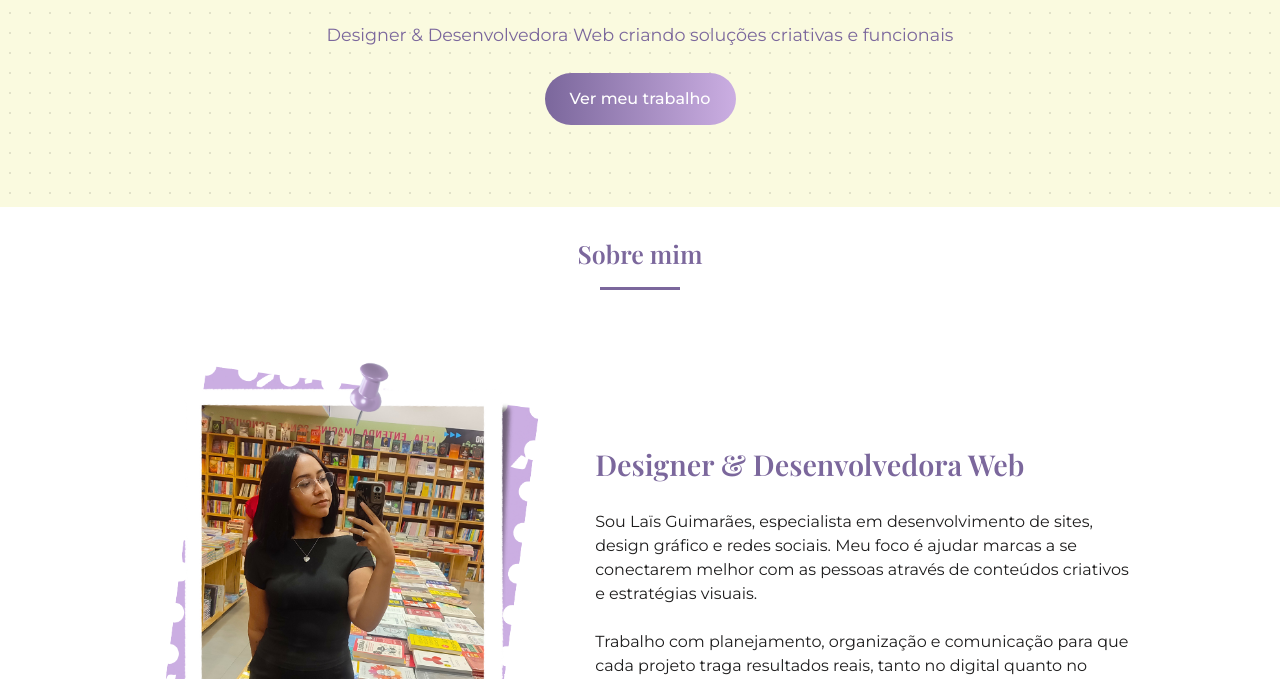
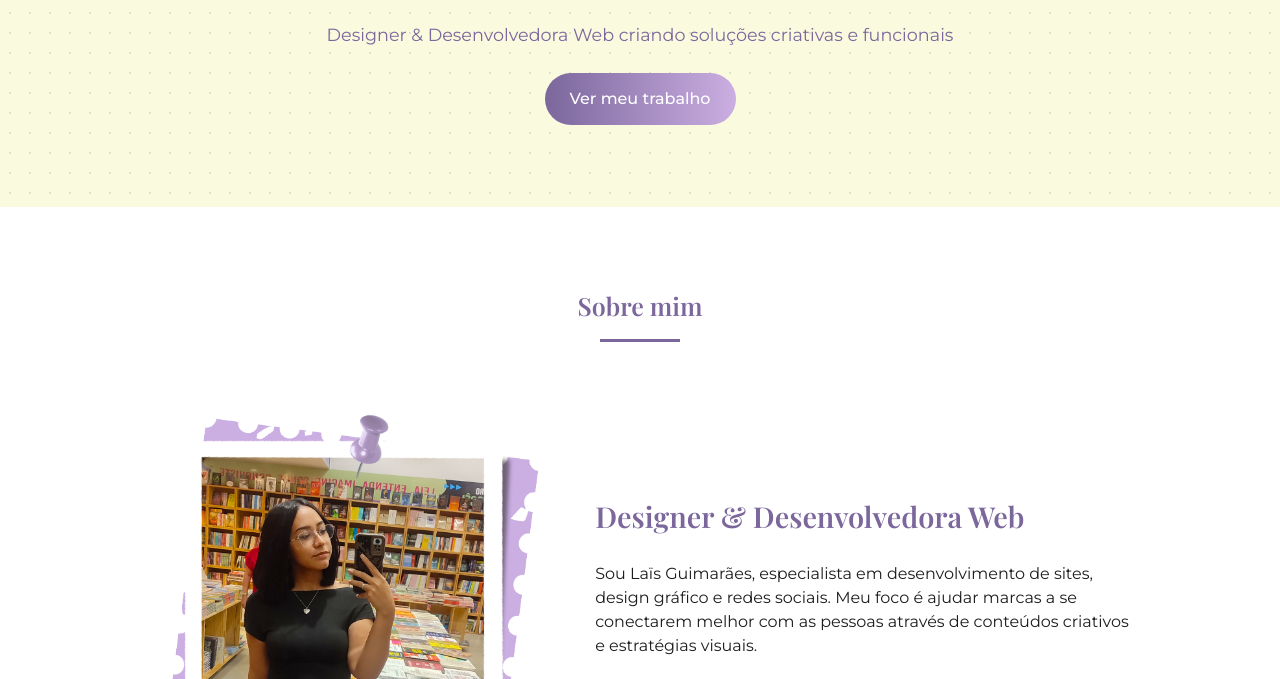
Before and after one commit to LaisGLima/Portf-lio-Visual-La-s-G.Lima, a plain HTML site: page index.html in a window 1280 px wide. Shown: the part 256-935 px from the top of the page. Drawn offline with nearby package versions, Linux system fonts and the light colour scheme.

Commit message:
Update about.css

```diff
--- a/src/styles/about.css
+++ b/src/styles/about.css
@@ -1,4 +1,6 @@
 #about {
+    padding-top: 5rem;
+    padding-bottom: 5rem;
     display: flex;
     flex-direction: column;
     align-items: center;
```
